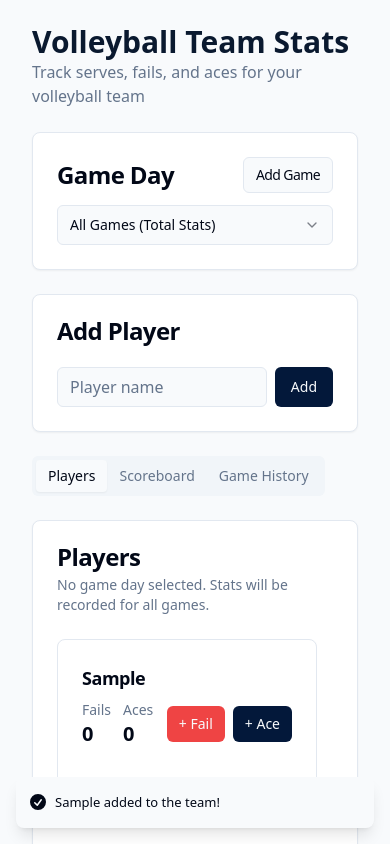
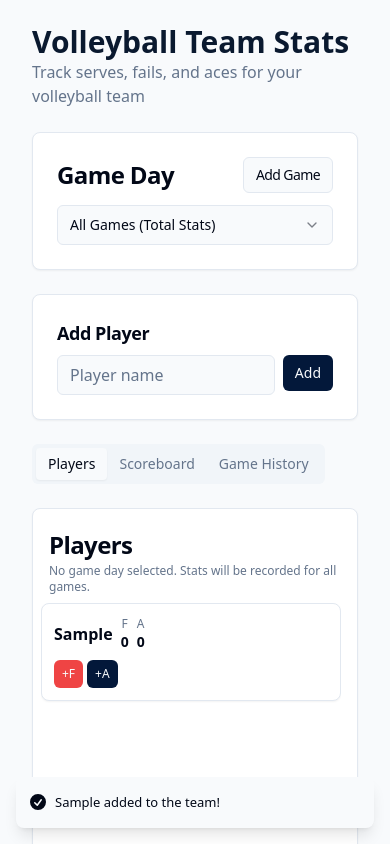
Before and after one commit to flyhigh-berlin/serve-stats-v2, a React (Vite) app: page / in a window 390 px wide. Both pictures are taken after typing "Sample" into the empty fields and a click on the button "Add". Shown: the top 844 px of the page. Built offline with nearby package versions, Linux system fonts and the light colour scheme.

Commit message:
Refactor: Improve mobile readability
- Reduce button sizes and use abbreviations.
- Ensure stats fit on one line and within screen width.

```diff
--- a/src/components/AddPlayerForm.tsx
+++ b/src/components/AddPlayerForm.tsx
@@ -27,8 +27,8 @@ export function AddPlayerForm() {
 
   return (
     <Card>
-      <CardHeader>
-        <CardTitle>Add Player</CardTitle>
+      <CardHeader className="pb-2">
+        <CardTitle className="text-lg">Add Player</CardTitle>
       </CardHeader>
       <CardContent>
         <form onSubmit={handleSubmit} className="flex space-x-2">
@@ -38,7 +38,7 @@ export function AddPlayerForm() {
             placeholder="Player name"
             className="flex-1"
           />
-          <Button type="submit">Add</Button>
+          <Button type="submit" size="sm" className="whitespace-nowrap">Add</Button>
         </form>
       </CardContent>
     </Card>
--- a/src/components/PlayerCard.tsx
+++ b/src/components/PlayerCard.tsx
@@ -39,68 +39,72 @@ export function PlayerCard({ player, gameId }: PlayerCardProps) {
 
   return (
     <Card className="w-full">
-      <CardHeader className="pb-2">
-        <CardTitle className="text-lg font-bold">{player.name}</CardTitle>
-      </CardHeader>
-      <CardContent>
-        <div className="flex justify-between items-center mb-3">
-          <div className="flex gap-3">
-            <div>
-              <span className="text-sm text-muted-foreground block">Fails</span>
-              <span className={`text-xl font-semibold ${animatingFail ? "stat-change" : ""}`}>
-                {stats.fails}
-              </span>
-            </div>
-            <div>
-              <span className="text-sm text-muted-foreground block">Aces</span>
-              <span className={`text-xl font-semibold ${animatingAce ? "stat-change" : ""}`}>
-                {stats.aces}
-              </span>
+      <CardContent className="p-3 sm:p-6">
+        <div className="flex flex-wrap sm:flex-nowrap items-center justify-between gap-2">
+          <div className="flex items-center gap-2 w-full sm:w-auto">
+            <span className="font-semibold text-base truncate max-w-[100px] sm:max-w-[150px]">
+              {player.name}
+            </span>
+            <div className="flex items-center gap-2">
+              <div className="flex flex-col items-center">
+                <span className="text-xs text-muted-foreground">F</span>
+                <span className={`text-sm font-semibold ${animatingFail ? "stat-change" : ""}`}>
+                  {stats.fails}
+                </span>
+              </div>
+              <div className="flex flex-col items-center">
+                <span className="text-xs text-muted-foreground">A</span>
+                <span className={`text-sm font-semibold ${animatingAce ? "stat-change" : ""}`}>
+                  {stats.aces}
+                </span>
+              </div>
             </div>
           </div>
 
           {!activeType ? (
-            <div className="flex gap-2">
+            <div className="flex gap-1">
               <Button
                 variant="destructive"
                 size="sm"
+                className="h-7 px-2 text-xs"
                 onClick={() => setActiveType("fail")}
               >
-                + Fail
+                +F
               </Button>
               <Button
                 variant="default"
                 size="sm"
+                className="h-7 px-2 text-xs"
                 onClick={() => setActiveType("ace")}
               >
-                + Ace
+                +A
               </Button>
             </div>
           ) : (
-            <div className="flex gap-1">
+            <div className="flex gap-1 flex-wrap justify-end">
               <Badge
-                className="cursor-pointer bg-serve-good hover:bg-serve-good/80"
+                className="cursor-pointer bg-serve-good hover:bg-serve-good/80 text-xs py-0 h-6"
                 onClick={() => handleServeClick(activeType, "good")}
               >
-                Good
+                G
               </Badge>
               <Badge
-                className="cursor-pointer bg-serve-neutral hover:bg-serve-neutral/80 text-black"
+                className="cursor-pointer bg-serve-neutral hover:bg-serve-neutral/80 text-black text-xs py-0 h-6"
                 onClick={() => handleServeClick(activeType, "neutral")}
               >
-                Neutral
+                N
               </Badge>
               <Badge
-                className="cursor-pointer bg-serve-bad hover:bg-serve-bad/80"
+                className="cursor-pointer bg-serve-bad hover:bg-serve-bad/80 text-xs py-0 h-6"
                 onClick={() => handleServeClick(activeType, "bad")}
               >
-                Bad
+                B
               </Badge>
               <Badge
-                className="cursor-pointer bg-gray-300 hover:bg-gray-400 text-gray-700"
+                className="cursor-pointer bg-gray-300 hover:bg-gray-400 text-gray-700 text-xs py-0 h-6"
                 onClick={() => setActiveType(null)}
               >
-                Cancel
+                X
               </Badge>
             </div>
           )}
--- a/src/components/PlayerList.tsx
+++ b/src/components/PlayerList.tsx
@@ -10,17 +10,17 @@ export function PlayerList() {
 
   return (
     <Card className="w-full">
-      <CardHeader>
+      <CardHeader className="pb-2 px-4 sm:px-6">
         <CardTitle>Players</CardTitle>
-        <CardDescription>
+        <CardDescription className="text-xs sm:text-sm">
           {currentGameDay
             ? `Recording stats for game on ${new Date(currentGameDay.date).toLocaleDateString()}`
             : "No game day selected. Stats will be recorded for all games."}
         </CardDescription>
       </CardHeader>
-      <CardContent>
-        <ScrollArea className="h-[calc(100vh-20rem)] pr-4">
-          <div className="space-y-4">
+      <CardContent className="px-2 sm:px-6">
+        <ScrollArea className="h-[calc(100vh-20rem)] pr-2 sm:pr-4">
+          <div className="space-y-2">
             {players.length > 0 ? (
               players.map(player => (
                 <PlayerCard
```
